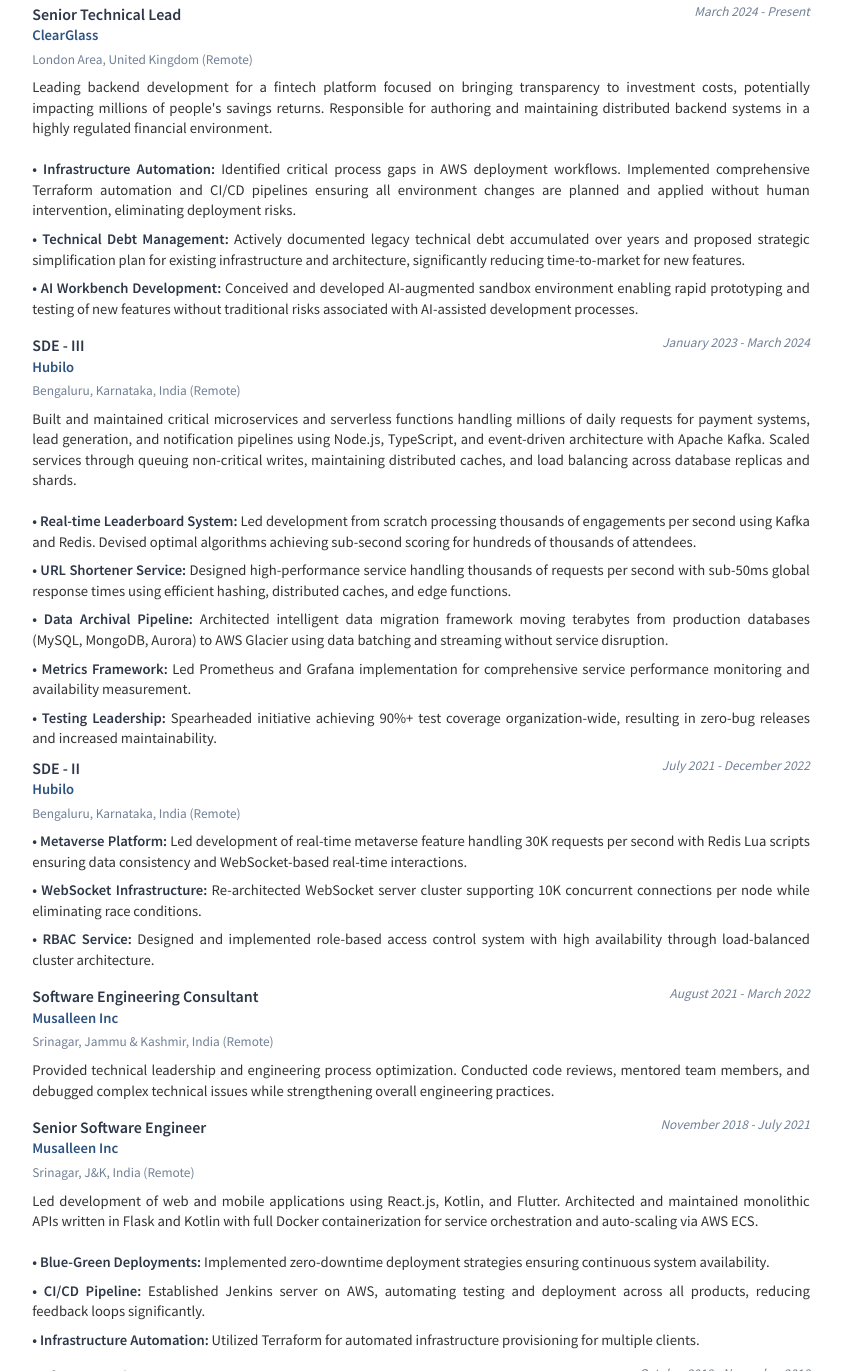
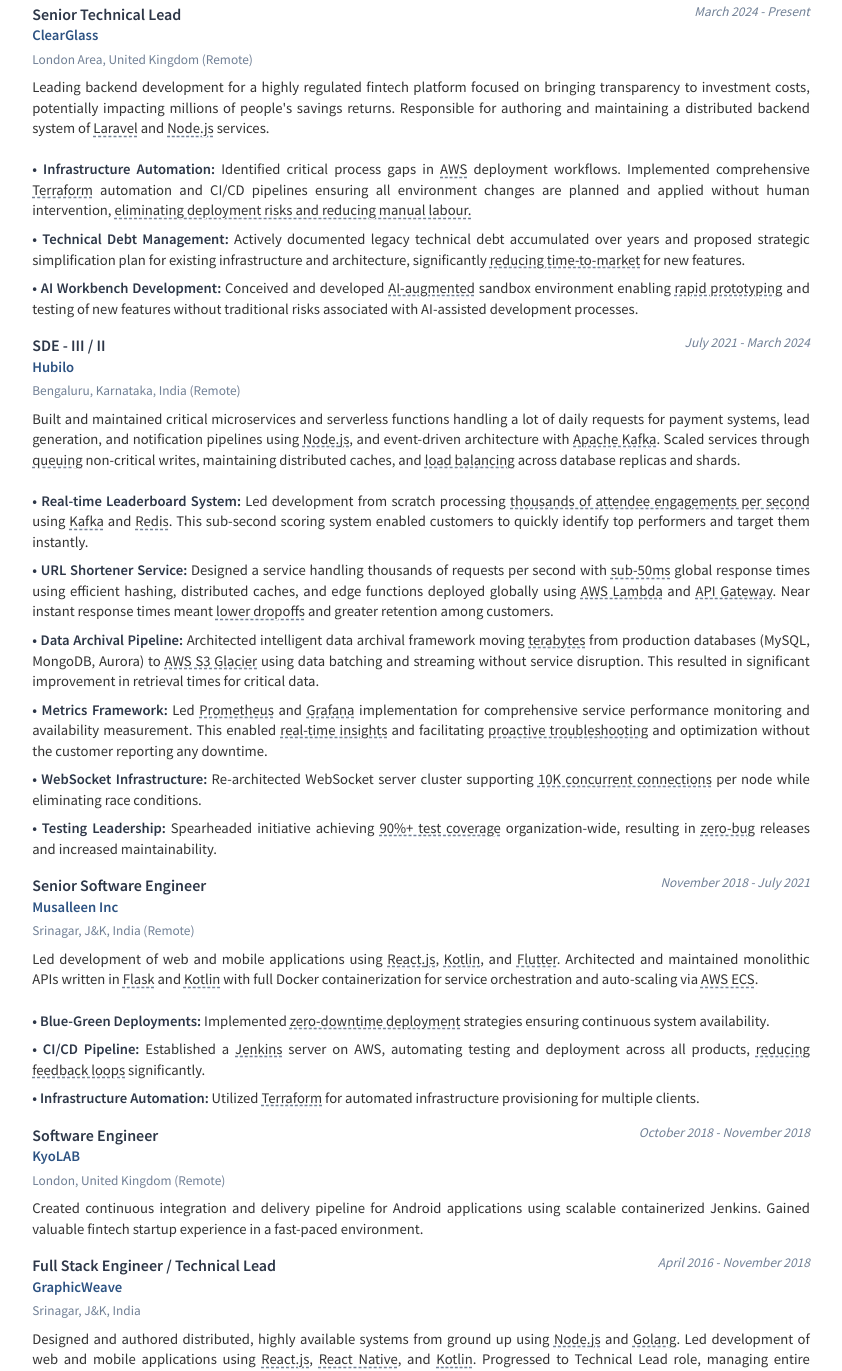
Before and after one commit to MustansirZia/resume, a website: page index.html in a window 1280 px wide. Shown: the part 480-1851 px from the top of the page, without its empty margins (219-1061 px from the left). Drawn offline with Linux system fonts and the light colour scheme.

Commit message:
feat: highlight important bits and trim down content

```diff
--- a/index.html
+++ b/index.html
@@ -135,6 +135,16 @@
                 text-align: justify;
             }
 
+            .job-description > u {
+                font-weight: 400;
+                text-decoration-line: underline;
+                text-decoration-style: dashed;
+                text-decoration-color: var(--text-light);
+                text-underline-offset: 2px;
+                -webkit-text-decoration-color: var(--text-light);
+                -webkit-text-decoration-style: dashed;
+            }
+
             .achievement {
                 margin-bottom: 8px;
             }
@@ -142,6 +152,16 @@
             .achievement-title {
                 font-weight: 600;
                 color: var(--text-secondary);
+            }
+
+            .achievement > u {
+                font-weight: 400;
+                text-decoration-line: underline;
+                text-decoration-style: dashed;
+                text-decoration-color: var(--text-light);
+                text-underline-offset: 2px;
+                -webkit-text-decoration-color: var(--text-light);
+                -webkit-text-decoration-style: dashed;
             }
 
             .skills-grid {
@@ -319,22 +339,22 @@
                         London Area, United Kingdom (Remote)
                     </div>
                     <div class="job-description">
-                        Leading backend development for a fintech platform
+                        Leading backend development for a highly regulated fintech platform
                         focused on bringing transparency to investment costs,
                         potentially impacting millions of people's savings
                         returns. Responsible for authoring and maintaining
-                        distributed backend systems in a highly regulated
-                        financial environment.
+                        a distributed backend system of <u>Laravel</u> and <u>Node.js</u> services.
                         <br /><br />
                         <div class="achievement">
                             <span class="achievement-title"
                                 >• Infrastructure Automation:</span
                             >
-                            Identified critical process gaps in AWS deployment
-                            workflows. Implemented comprehensive Terraform
+                            Identified critical process gaps in <u>AWS</u> deployment
+                            workflows. Implemented comprehensive <u>Terraform</u>
                             automation and CI/CD pipelines ensuring all
                             environment changes are planned and applied without
-                            human intervention, eliminating deployment risks.
+                            human intervention, <u>eliminating deployment risks
+                            and reducing manual labour.</u>
                         </div>
                         <div class="achievement">
                             <span class="achievement-title"
@@ -343,15 +363,15 @@
                             Actively documented legacy technical debt
                             accumulated over years and proposed strategic
                             simplification plan for existing infrastructure and
-                            architecture, significantly reducing time-to-market
+                            architecture, significantly <u>reducing time-to-market</u>
                             for new features.
                         </div>
                         <div class="achievement">
                             <span class="achievement-title"
                                 >• AI Workbench Development:</span
                             >
-                            Conceived and developed AI-augmented sandbox
-                            environment enabling rapid prototyping and testing
+                            Conceived and developed <u>AI-augmented</u> sandbox
+                            environment enabling <u>rapid prototyping</u> and testing
                             of new features without traditional risks associated
                             with AI-assisted development processes.
                         </div>
@@ -361,126 +381,79 @@
                 <div class="experience-item">
                     <div class="job-header">
                         <div>
-                            <div class="job-title">SDE - III</div>
+                            <div class="job-title">SDE - III / II</div>
                             <div class="company">Hubilo</div>
                         </div>
-                        <div class="duration">January 2023 - March 2024</div>
+                        <div class="duration">July 2021 - March 2024</div>
                     </div>
                     <div class="location">
                         Bengaluru, Karnataka, India (Remote)
                     </div>
                     <div class="job-description">
                         Built and maintained critical microservices and
-                        serverless functions handling millions of daily requests
+                        serverless functions handling a lot of daily requests
                         for payment systems, lead generation, and notification
-                        pipelines using Node.js, TypeScript, and event-driven
-                        architecture with Apache Kafka. Scaled services through
-                        queuing non-critical writes, maintaining distributed
-                        caches, and load balancing across database replicas and
+                        pipelines using <u>Node.js</u>, and event-driven
+                        architecture with <u>Apache Kafka</u>. Scaled services through
+                        <u>queuing</u> non-critical writes, maintaining distributed
+                        caches, and <u>load balancing</u> across database replicas and
                         shards.
                         <br /><br />
                         <div class="achievement">
                             <span class="achievement-title"
                                 >• Real-time Leaderboard System:</span
                             >
-                            Led development from scratch processing thousands of
-                            engagements per second using Kafka and Redis.
-                            Devised optimal algorithms achieving sub-second
-                            scoring for hundreds of thousands of attendees.
+                            Led development from scratch processing <u>thousands of
+                            attendee engagements per second</u> using <u>Kafka</u> and <u>Redis</u>.
+                            This sub-second scoring system enabled customers
+                            to quickly identify top performers and target them instantly.
                         </div>
                         <div class="achievement">
                             <span class="achievement-title"
                                 >• URL Shortener Service:</span
                             >
-                            Designed high-performance service handling thousands
-                            of requests per second with sub-50ms global response
+                            Designed a service handling thousands
+                            of requests per second with <u>sub-50ms</u> global response
                             times using efficient hashing, distributed caches,
-                            and edge functions.
+                            and edge functions deployed globally using <u>AWS Lambda</u> and <u>API Gateway</u>.
+                            Near instant response times meant <u>lower dropoffs</u> and greater retention among
+                            customers.
                         </div>
                         <div class="achievement">
                             <span class="achievement-title"
                                 >• Data Archival Pipeline:</span
                             >
-                            Architected intelligent data migration framework
-                            moving terabytes from production databases (MySQL,
-                            MongoDB, Aurora) to AWS Glacier using data batching
-                            and streaming without service disruption.
+                            Architected intelligent data archival framework
+                            moving <u>terabytes</u> from production databases (MySQL,
+                            MongoDB, Aurora) to <u>AWS S3 Glacier</u> using data batching
+                            and streaming without service disruption. This resulted in significant
+                            improvement in retrieval times for critical data.
                         </div>
                         <div class="achievement">
                             <span class="achievement-title"
                                 >• Metrics Framework:</span
                             >
-                            Led Prometheus and Grafana implementation for
+                            Led <u>Prometheus</u> and <u>Grafana</u> implementation for
                             comprehensive service performance monitoring and
-                            availability measurement.
-                        </div>
-                        <div class="achievement">
-                            <span class="achievement-title"
-                                >• Testing Leadership:</span
-                            >
-                            Spearheaded initiative achieving 90%+ test coverage
-                            organization-wide, resulting in zero-bug releases and increased maintainability.
-                    </div>
-                </div>
-
-                <div class="experience-item">
-                    <div class="job-header">
-                        <div>
-                            <div class="job-title">SDE - II</div>
-                            <div class="company">Hubilo</div>
-                        </div>
-                        <div class="duration">July 2021 - December 2022</div>
-                    </div>
-                    <div class="location">
-                        Bengaluru, Karnataka, India (Remote)
-                    </div>
-                    <div class="job-description">
-                        <div class="achievement">
-                            <span class="achievement-title"
-                                >• Metaverse Platform:</span
-                            >
-                            Led development of real-time metaverse feature
-                            handling 30K requests per second with Redis Lua
-                            scripts ensuring data consistency and
-                            WebSocket-based real-time interactions.
+                            availability measurement. This enabled <u>real-time insights</u> and
+                            facilitating <u>proactive troubleshooting</u> and optimization without
+                            the customer reporting any downtime.
                         </div>
                         <div class="achievement">
                             <span class="achievement-title"
                                 >• WebSocket Infrastructure:</span
                             >
                             Re-architected WebSocket server cluster supporting
-                            10K concurrent connections per node while
+                            <u>10K concurrent connections</u> per node while
                             eliminating race conditions.
                         </div>
                         <div class="achievement">
                             <span class="achievement-title"
-                                >• RBAC Service:</span
+                                >• Testing Leadership:</span
                             >
-                            Designed and implemented role-based access control
-                            system with high availability through load-balanced
-                            cluster architecture.
+                            Spearheaded initiative achieving <u>90%+ test coverage</u>
+                            organization-wide, resulting in <u>zero-bug</u> releases and increased maintainability.
                         </div>
-                    </div>
-                </div>
-
-                <div class="experience-item">
-                    <div class="job-header">
-                        <div>
-                            <div class="job-title">
-                                Software Engineering Consultant
-                            </div>
-                            <div class="company">Musalleen Inc</div>
-                        </div>
-                        <div class="duration">August 2021 - March 2022</div>
-                    </div>
-                    <div class="location">
-                        Srinagar, Jammu & Kashmir, India (Remote)
-                    </div>
-                    <div class="job-description">
-                        Provided technical leadership and engineering process
-                        optimization. Conducted code reviews, mentored team
-                        members, and debugged complex technical issues while
-                        strengthening overall engineering practices.
                     </div>
                 </div>
 
@@ -497,31 +470,31 @@
                     <div class="location">Srinagar, J&K, India (Remote)</div>
                     <div class="job-description">
                         Led development of web and mobile applications using
-                        React.js, Kotlin, and Flutter. Architected and
-                        maintained monolithic APIs written in Flask and Kotlin
+                        <u>React.js</u>, <u>Kotlin</u>, and <u>Flutter</u>. Architected and
+                        maintained monolithic APIs written in <u>Flask</u> and <u>Kotlin</u>
                         with full Docker containerization for service
-                        orchestration and auto-scaling via AWS ECS.
+                        orchestration and auto-scaling via <u>AWS ECS</u>.
                         <br /><br />
                         <div class="achievement">
                             <span class="achievement-title"
                                 >• Blue-Green Deployments:</span
                             >
-                            Implemented zero-downtime deployment strategies
+                            Implemented <u>zero-downtime deployment</u> strategies
                             ensuring continuous system availability.
                         </div>
                         <div class="achievement">
                             <span class="achievement-title"
                                 >• CI/CD Pipeline:</span
                             >
-                            Established Jenkins server on AWS, automating
-                            testing and deployment across all products, reducing
-                            feedback loops significantly.
+                            Established a <u>Jenkins</u> server on AWS, automating
+                            testing and deployment across all products, <u>reducing
+                            feedback loops</u> significantly.
                         </div>
                         <div class="achievement">
                             <span class="achievement-title"
                                 >• Infrastructure Automation:</span
                             >
-                            Utilized Terraform for automated infrastructure
+                            Utilized <u>Terraform</u> for automated infrastructure
                             provisioning for multiple clients.
                         </div>
                     </div>
@@ -557,9 +530,9 @@
                     <div class="location">Srinagar, J&K, India</div>
                     <div class="job-description">
                         Designed and authored distributed, highly available
-                        systems from ground up using Node.js and Golang. Led
+                        systems from ground up using <u>Node.js</u> and <u>Golang</u>. Led
                         development of web and mobile applications using
-                        React.js, React Native, and Kotlin. Progressed to
+                        <u>React.js</u>, <u>React Native</u>, and <u>Kotlin</u>. Progressed to
                         Technical Lead role, managing entire engineering team
                         for 6 months.
                     </div>
@@ -570,6 +543,27 @@
             <div class="section">
                 <div class="section-title">
                     Notable Projects & Part-Time Experience
+                </div>
+
+                <div class="experience-item">
+                    <div class="job-header">
+                        <div>
+                            <div class="job-title">
+                                Software Engineering Consultant
+                            </div>
+                            <div class="company">Musalleen Inc</div>
+                        </div>
+                        <div class="duration">August 2021 - March 2022</div>
+                    </div>
+                    <div class="location">
+                        Srinagar, Jammu & Kashmir, India (Remote)
+                    </div>
+                    <div class="job-description">
+                        Provided technical leadership and engineering process
+                        optimization. Conducted <u>code reviews</u>, <u>mentored team
+                        members</u>, and <u>debugged</u> complex technical issues while
+                        strengthening overall engineering practices.
+                    </div>
                 </div>
 
                 <div class="experience-item">
@@ -760,7 +754,6 @@
                     onclick="window.print(); return false;"
                 >
                     Download PDF
-                </>
             </span>
         </div>
     </body>
```
